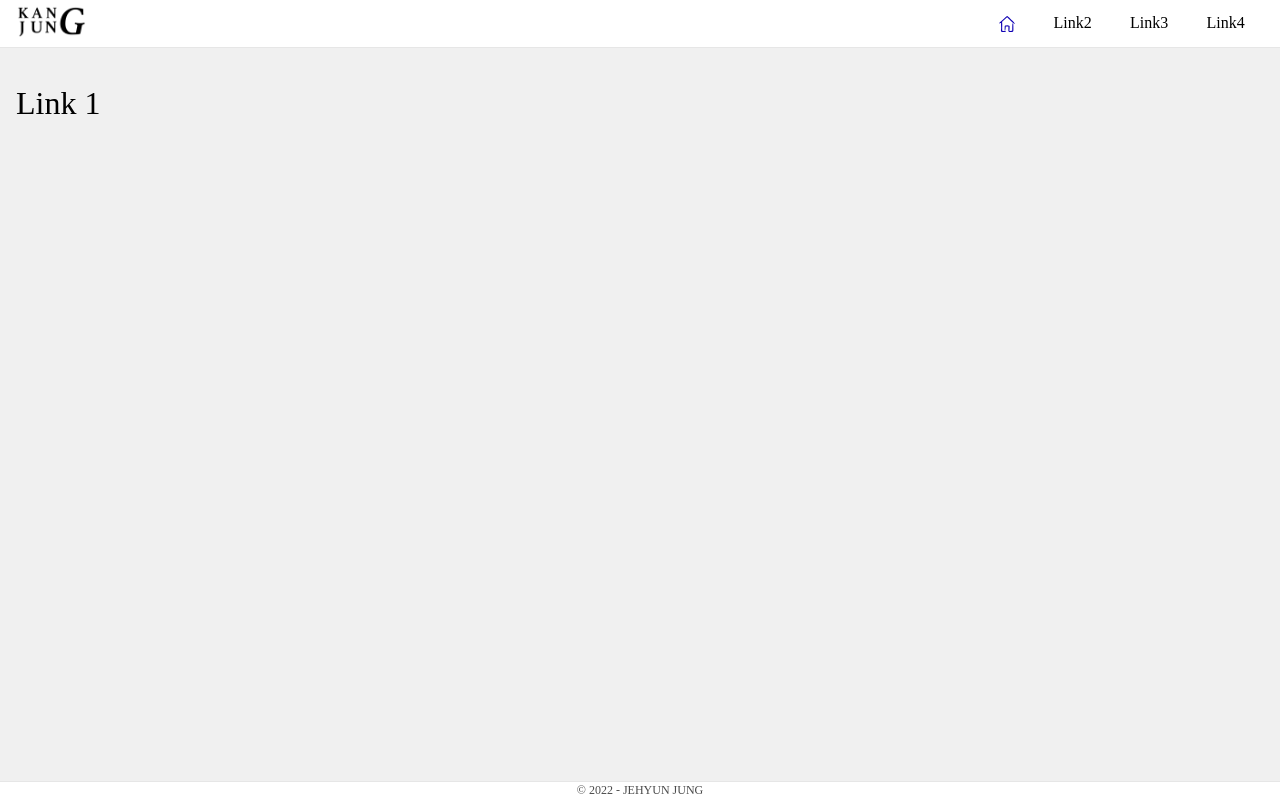
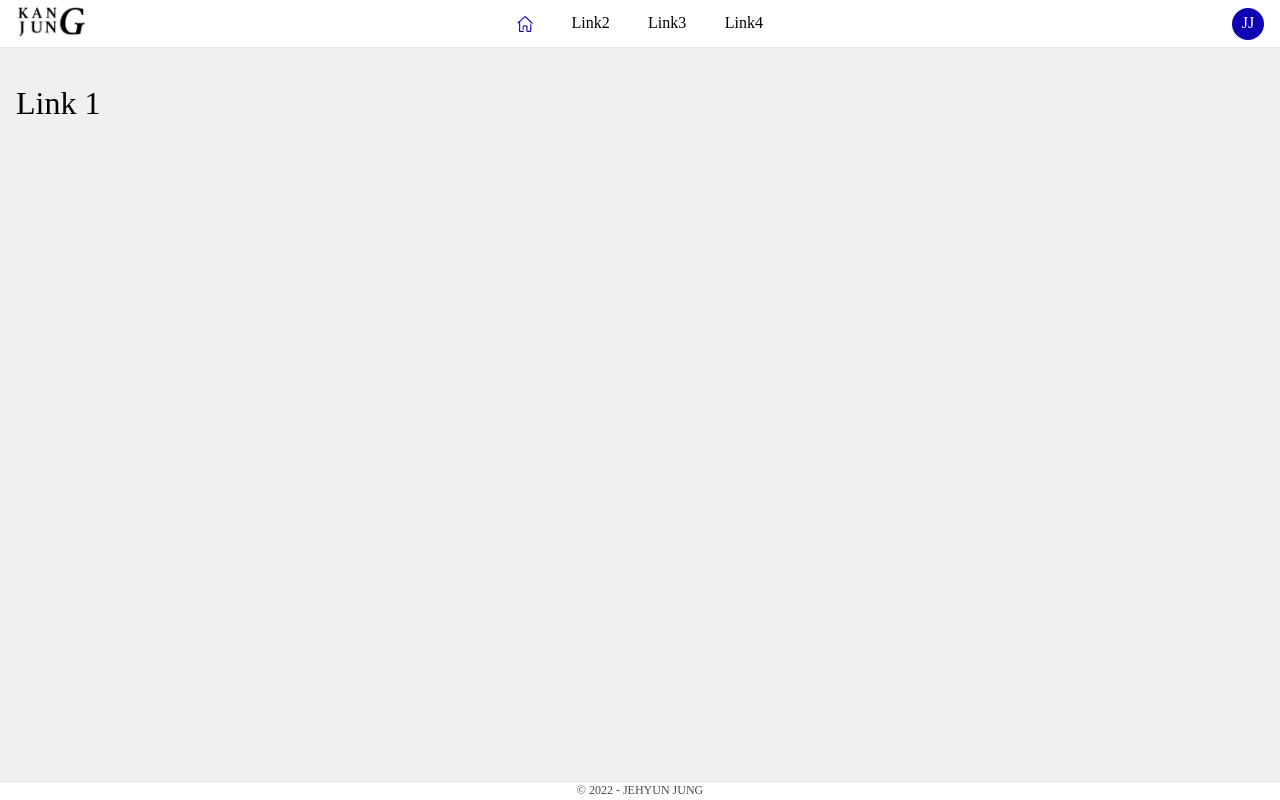
Before and after one commit to congmul/react-advanced, a React (Create React App) app: page / in a window 1280 px wide. Built offline with nearby package versions, Linux system fonts and the light colour scheme.

Commit message:
Add Account menu

```diff
--- /dev/null
+++ b/src/components/Account/Account.tsx
@@ -0,0 +1,10 @@
+function Account():JSX.Element{
+    return(
+    <div className="account-wrapper">
+        <div className="avatar">
+            <span className="label">JJ</span>
+        </div>
+    </div>
+)}
+
+export default Account;
--- a/src/components/Header/Header.tsx
+++ b/src/components/Header/Header.tsx
@@ -2,6 +2,7 @@ import { useState } from 'react';
 import { Link } from 'react-router-dom';
 import { navMenu } from './navMenu.data';
 import logoKangjung from '../../assets/img/logo_kangjung.png';
+import Account from '../Account/Account';
 
 function Header():JSX.Element {
     const [ selectedNav, setSelectedNav ] = useState(() => navMenu[0].name || '');
@@ -10,8 +11,10 @@ function Header():JSX.Element {
     }
     return(
         <header>
-            <Link to="/" className="logo" data-menu={navMenu[0].name} onClick={onClickNavMenu}>
-                <img src={logoKangjung} alt="logo" />
+            <Link to="/" className="logo-wrapper" data-menu={navMenu[0].name} onClick={onClickNavMenu}>
+                <div className="logo">
+                    <img src={logoKangjung} alt="logo" />
+                </div>
             </Link>
             <nav>
                 <ul>
@@ -24,6 +27,9 @@ function Header():JSX.Element {
                     )}
                 </ul>
             </nav>
+            <div className="third-col">
+                <Account />
+            </div>
         </header>
 )}
 
--- a/src/sass/_variables.scss
+++ b/src/sass/_variables.scss
@@ -7,11 +7,14 @@ $footer-height: 1.2rem;
 /**
 * Color
 */
-$color-text-primary: rgb(15, 0, 180);
+$color-primary: rgb(15, 0, 180);
+$color-text-primary: $color-primary;
 $color-text-light: rgb(75, 75, 75);
 $color-text-heading: rgb(0, 0, 0);
 $color-text-body: rgb(40, 40, 40);
+$color-text-white: rgb(255, 255, 255);
 
 $color-background-default:rgb(240, 240, 240);
+$color-background-primary:$color-primary;
 
 $color-border-light: rgb(230, 230, 230);
--- /dev/null
+++ b/src/sass/components/_account.scss
@@ -0,0 +1,22 @@
+.account-wrapper{
+    width: 2rem;
+    height: 3rem;
+    display: flex;
+    justify-content: center;
+    align-items: center;
+    .avatar{
+        display: flex;
+        justify-content: center;
+        align-items: center;
+        width: 2rem;
+        height: 2rem;
+        background-color: $color-background-primary;
+        border-radius: 50%;
+        &:hover{
+            cursor: pointer;
+        }
+        .label{
+            color: $color-text-white;
+        }
+    }
+}
--- a/src/sass/components/_header.scss
+++ b/src/sass/components/_header.scss
@@ -1,16 +1,20 @@
 .layout-basic header{
     display: flex;
-    justify-content: space-between;
     padding: 0 1rem;
     height: $header-height;
     border-bottom: 1px solid $color-border-light;
-    .logo {
-        margin: auto 0;
-        width: 70px;
+    .logo-wrapper {
+        margin: auto 0px;
+        flex: 0 0 30%;
+        .logo {
+            width: 70px;
+        }
     }
     nav {
+        flex: 0 0 40%;
         ul {
             display: flex;
+            justify-content: center;
             height: 100%;
             a{
                 &.active{
@@ -33,6 +37,12 @@
                 }
             }
         }
+    }
+    .third-col{
+        flex: 0 0 30%;
+        display: flex;
+        justify-content: end;
+        align-items: center;
     }
 }
 
--- a/src/sass/index.scss
+++ b/src/sass/index.scss
@@ -1,6 +1,8 @@
 @import './normalize';
 @import './reset';
 @import './variables';
+@import './className';
 @import './components/layout';
 @import './components/header';
+@import './components/account';
 @import './components/footer';
```
Also changed, not shown: src/sass/_className.scss (added).
